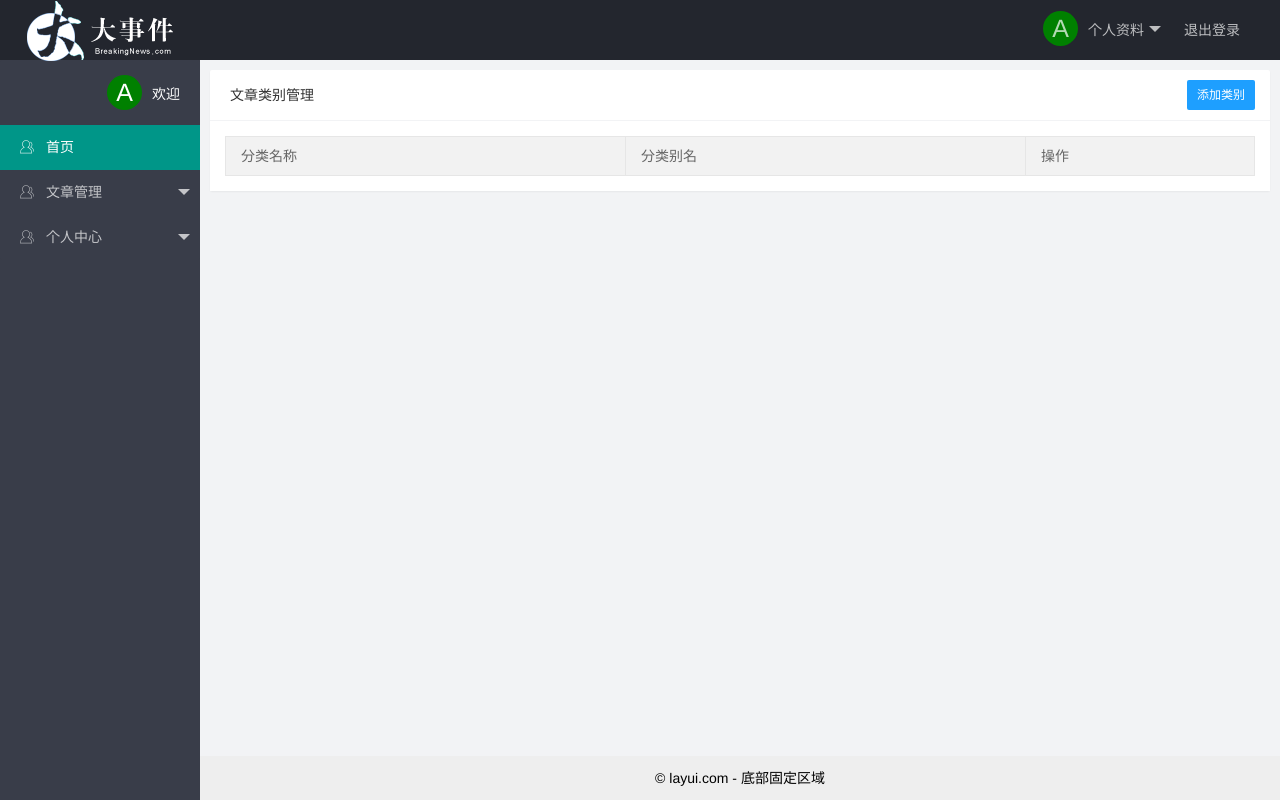
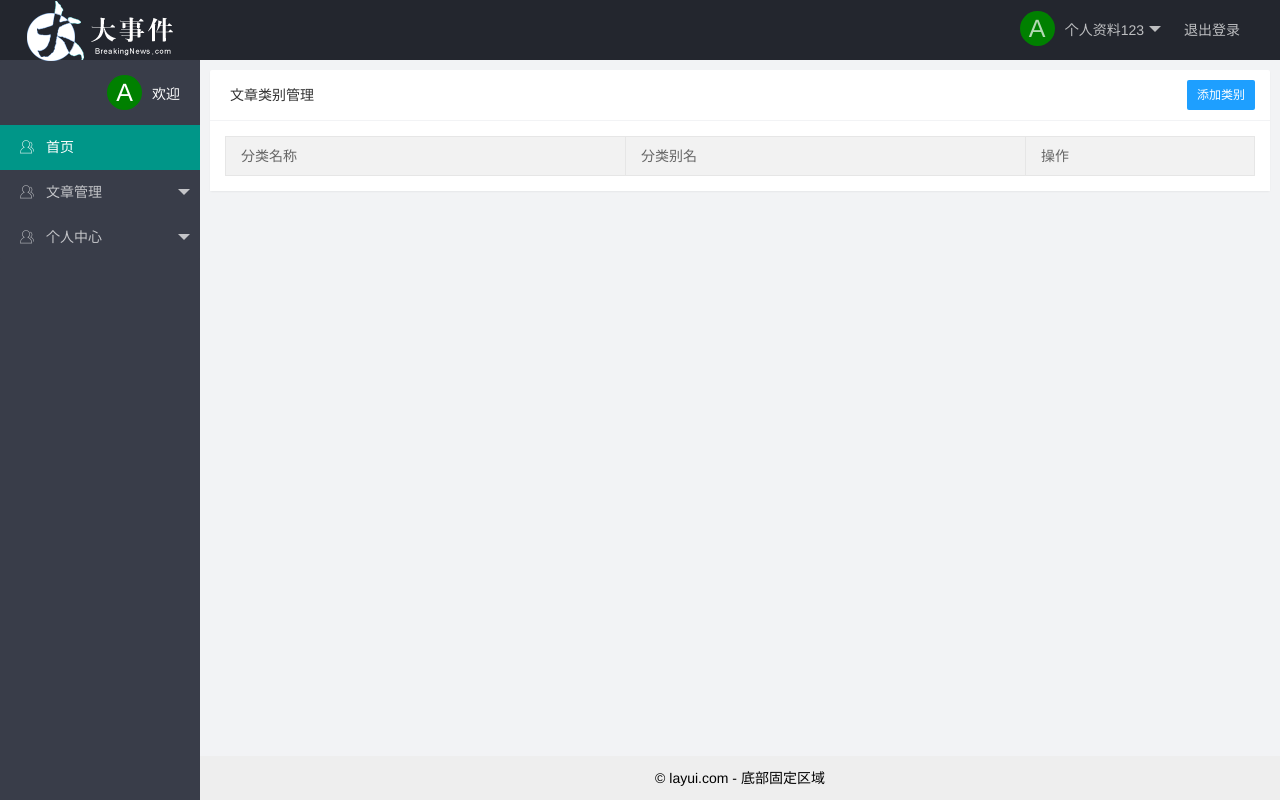
Before and after one commit to kevinxzm/big-event-front-end, a plain HTML site: page index.html in a window 1280 px wide. Drawn offline with Linux system fonts and the light colour scheme; no server answers.

Commit message:
change one

```diff
--- a/index.html
+++ b/index.html
@@ -20,7 +20,7 @@
           <!--   -->
           <a href="javascript:;" style="position: relative;">
             <span class="user_cap per_cap">A</span>
-            个人资料
+            个人资料123
           </a>
           <dl class="layui-nav-child bar_user">
             <dd><a href="./user/user_infor.html" target="user_index">基本资料</a></dd>
```
